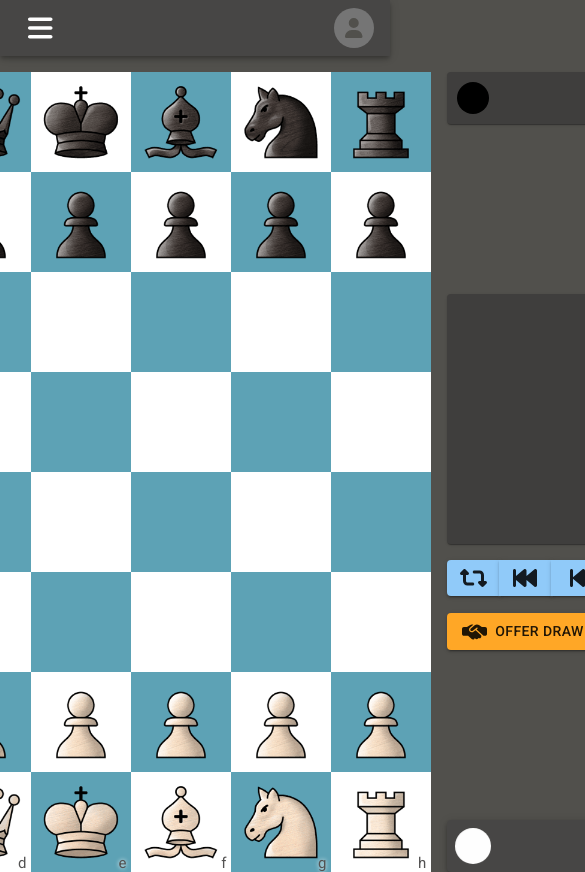
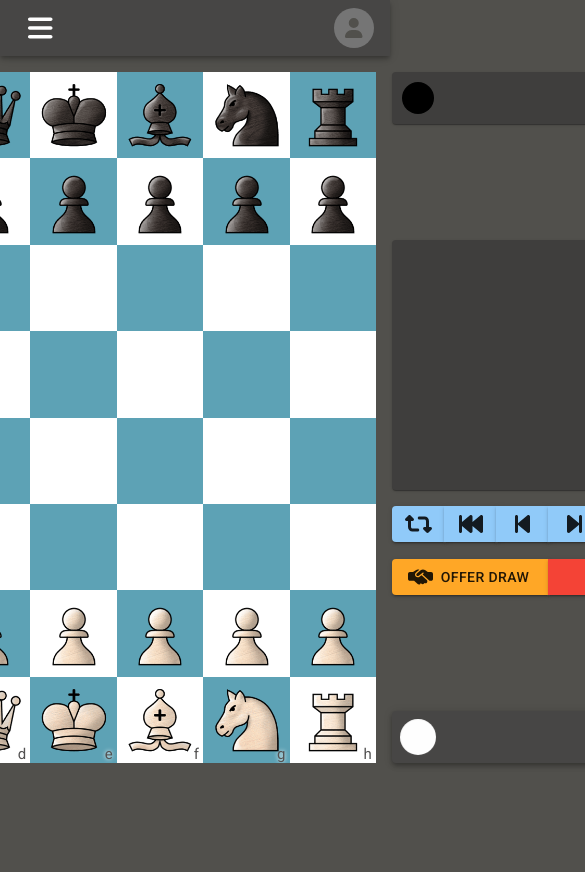
Before and after one commit to HeBuguM/react-chess, a React (Create React App) app: page / in a window 390 px wide. Shown: the top 872 px of the page, 585 px wide, since content can reach past the window. After the commit the page ends 844 px from the top, so only its background shows below. Built offline with nearby package versions, Linux system fonts and the light colour scheme.

Commit message:
responsive board

```diff
--- a/src/components/Chessboard/Chessboard.css
+++ b/src/components/Chessboard/Chessboard.css
@@ -1,10 +1,10 @@
 #chessboard {
     position: relative;
     display: grid;
-    width: 800px;
-    height: 800px;
-    grid-template-columns: repeat(8, 100px);
-    grid-template-rows: repeat(8, 100px);
+    width: calc(90vh - 68.5px);
+    height: calc(90vh - 68.5px);
+    grid-template-columns: repeat(8, 12.5%);
+    grid-template-rows: repeat(8, 12.5%);
     background-color: #ddd;
     overflow: hidden;
 }
@@ -26,7 +26,7 @@
     text-shadow: 0px 0px 4px white;
 }
 #chessboard .horizontalLabels div {
-    width: 100px;
+    width: 12.5%;
     padding: 0px 4px;
 }
 
@@ -45,7 +45,7 @@
     text-shadow: 0px 0px 4px white;
 }
 #chessboard .verticalLabels div {
-    height: 100px;
+    height: 12.5%;
     padding-left: 3px;
 }
 
--- a/src/components/Chessboard/Chessboard.tsx
+++ b/src/components/Chessboard/Chessboard.tsx
@@ -3,7 +3,7 @@ import { useRef, useState } from "react";
 import Square from "../Squere/Square";
 import Arbiter from "../../services/arbiter/Arbiter";
 import Notation from "../Notation/Notation";
-import { HORIZONTAL_AXIS, VERTICAL_AXIS, SQUARE_SIZE, samePosition, Piece, PieceType, PieceValue, TeamType, initialBoardPieces, Position, CastleRights, ArbiterDecision, translatePosition, CapturedPieces, moveSound, captureSound, genericSound, GameScore, MoveHistory, ArrowType} from "../../models/Constants";
+import { HORIZONTAL_AXIS, VERTICAL_AXIS, samePosition, Piece, PieceType, PieceValue, TeamType, initialBoardPieces, Position, CastleRights, ArbiterDecision, translatePosition, CapturedPieces, moveSound, captureSound, genericSound, GameScore, MoveHistory, ArrowType} from "../../models/Constants";
 import { Box, Button, ButtonGroup, Dialog, Paper, TextField } from "@mui/material";
 import { Stack } from "@mui/system";
 import { FontAwesomeIcon } from "@fortawesome/react-fontawesome";
@@ -49,10 +49,12 @@ export default function Chessboard() {
         setShareDialogOpen(false);
     };
 
+
     function grabArrow(e: React.MouseEvent) {
         if(cancelGrabPiece() === false) {
             const chessboard = chessboardRef.current;
             if(chessboard) {
+                let SQUARE_SIZE = (chessboard.offsetWidth / 8);
                 setArrowStart({
                     x: Math.abs((boardFlipped ? 7 : 0) - Math.floor((e.clientX - chessboard.offsetLeft) / SQUARE_SIZE)),
                     y: Math.abs((boardFlipped ? 7 : 0) - Math.abs(Math.ceil((e.clientY - chessboard.offsetTop - (SQUARE_SIZE*8)) / SQUARE_SIZE)))
@@ -65,6 +67,7 @@ export default function Chessboard() {
         if(cancelGrabPiece() === false) {
             const chessboard = chessboardRef.current;
             if(chessboard) {
+                let SQUARE_SIZE = (chessboard.offsetWidth / 8);
                 const arrowEnd = {
                     x: Math.abs((boardFlipped ? 7 : 0) - Math.floor((e.clientX - chessboard.offsetLeft) / SQUARE_SIZE)),
                     y: Math.abs((boardFlipped ? 7 : 0) - Math.abs(Math.ceil((e.clientY - chessboard.offsetTop - (SQUARE_SIZE*8)) / SQUARE_SIZE)))
@@ -120,6 +123,7 @@ export default function Chessboard() {
         let element = e.target as HTMLElement;
         const chessboard = chessboardRef.current;
         if(element.classList.contains("chess-piece") && chessboard) {
+            let SQUARE_SIZE = (chessboard.offsetWidth / 8);
             const findPiece = boardPieces.find(p =>
                 p.position.x === Math.abs((boardFlipped ? 7 : 0) - Math.floor((e.clientX - chessboard.offsetLeft) / SQUARE_SIZE))
                 && p.position.y === Math.abs((boardFlipped ? 7 : 0) - Math.abs(Math.ceil((e.clientY - chessboard.offsetTop - (SQUARE_SIZE*8)) / SQUARE_SIZE)))
@@ -140,12 +144,14 @@ export default function Chessboard() {
                     element.style.position = "fixed";
                     element.style.left = `${x}px`;
                     element.style.top = `${y}px`;
+                    element.style.width = `${SQUARE_SIZE}px`;
+                    element.style.height = `${SQUARE_SIZE}px`;
 
                     document.getElementById("shadow-piece")?.remove();
                     const shadow_piece = document.createElement('div');
                     shadow_piece.setAttribute("id", "shadow-piece");
                     shadow_piece.setAttribute("class", element.classList.value);
-                    shadow_piece.style.cssText = `width: 100px; height: 100px;position: absolute; background-color: green; z-index: 1; opacity: 0.3;`
+                    shadow_piece.style.cssText = `width: 12.5%; height: 12.5%;position: absolute; background-color: green; z-index: 1; opacity: 0.3;`
                     element.parentElement?.appendChild(shadow_piece);
 
                     setDraggedPiece(element);
@@ -157,22 +163,22 @@ export default function Chessboard() {
     function movePiece(e: React.MouseEvent) {
         const chessboard = chessboardRef.current;
         if(draggedPiece && chessboard) {
-            const minX = chessboard.offsetLeft - (SQUARE_SIZE/2);
-            const minY = chessboard.offsetTop - (SQUARE_SIZE/2);
-            const maxX = chessboard.offsetLeft + chessboard.clientWidth - (SQUARE_SIZE/2);
-            const maxY = chessboard.offsetTop + chessboard.clientHeight - (SQUARE_SIZE/2);
+            let SQUARE_SIZE = (chessboard.offsetWidth / 8);
             const x = e.clientX - (SQUARE_SIZE/2);
             const y = e.clientY - (SQUARE_SIZE/2);
             draggedPiece.style.position = "fixed";
             draggedPiece.style.opacity = "0.9";
-            draggedPiece.style.left = x < minX ? `${minX}px` : (x > maxX ? `${maxX}px` : `${x}px`)
-            draggedPiece.style.top = y < minY ? `${minY}px` : (y > maxY ? `${maxY}px` : `${y}px`)
+            draggedPiece.style.left = `${x}px`;
+            draggedPiece.style.top = `${y}px`;
+            draggedPiece.style.width = `${SQUARE_SIZE}px`;
+            draggedPiece.style.height = `${SQUARE_SIZE}px`;
         }
     }
 
     function dropPiece(e: React.MouseEvent) {
         const chessboard = chessboardRef.current;
         if(grabbedPiece && chessboard) {
+            let SQUARE_SIZE = (chessboard.offsetWidth / 8);
             const dropPosition: Position = {
                 x: Math.abs((boardFlipped ? 7 : 0) - Math.floor((e.clientX - chessboard.offsetLeft) / SQUARE_SIZE)),
                 y: Math.abs((boardFlipped ? 7 : 0) - Math.abs(Math.ceil((e.clientY - chessboard.offsetTop - (SQUARE_SIZE*8)) / SQUARE_SIZE)))
@@ -280,11 +286,7 @@ export default function Chessboard() {
 
     function resetDraggedPiece() {
         if(draggedPiece) {
-            draggedPiece.style.removeProperty("z-index");
-            draggedPiece.style.removeProperty("position");
-            draggedPiece.style.removeProperty("opacity");
-            draggedPiece.style.removeProperty("top");
-            draggedPiece.style.removeProperty("left");
+            draggedPiece.removeAttribute("style");
             setDraggedPiece(null);
         }
     }
--- a/src/components/Squere/Square.css
+++ b/src/components/Squere/Square.css
@@ -24,8 +24,8 @@
     background-color: #ff6161;
 }
 #chessboard .square .chess-piece {
-    width: 100px;
-    height: 100px;
+    width: 100%;
+    height: 100%;
     background-size: 90%;
     background-position: center;
     background-repeat: no-repeat;
@@ -43,19 +43,20 @@
 }
 
 #chessboard .square .legal-move {
-    width: 30px;
-    height: 30px;
+    width: 4.5%;
+    height: 4.5%;
     border-radius: 50%;
     position: absolute;
     background-color: orange;
     z-index: 1;
     opacity: 0.5;
-    margin:35px;
+    align-self: center;
+    justify-self: center;
 }
 #chessboard .square .chess-piece + .legal-move {
-    width: 100px;
-    height: 100px;
-    border: 6px solid orange;
+    width: 12.5%;
+    height: 12.5%;
+    border: 0.7vh solid orange;
     border-radius: 50%;
     position: absolute;
     background-color: transparent;
```
